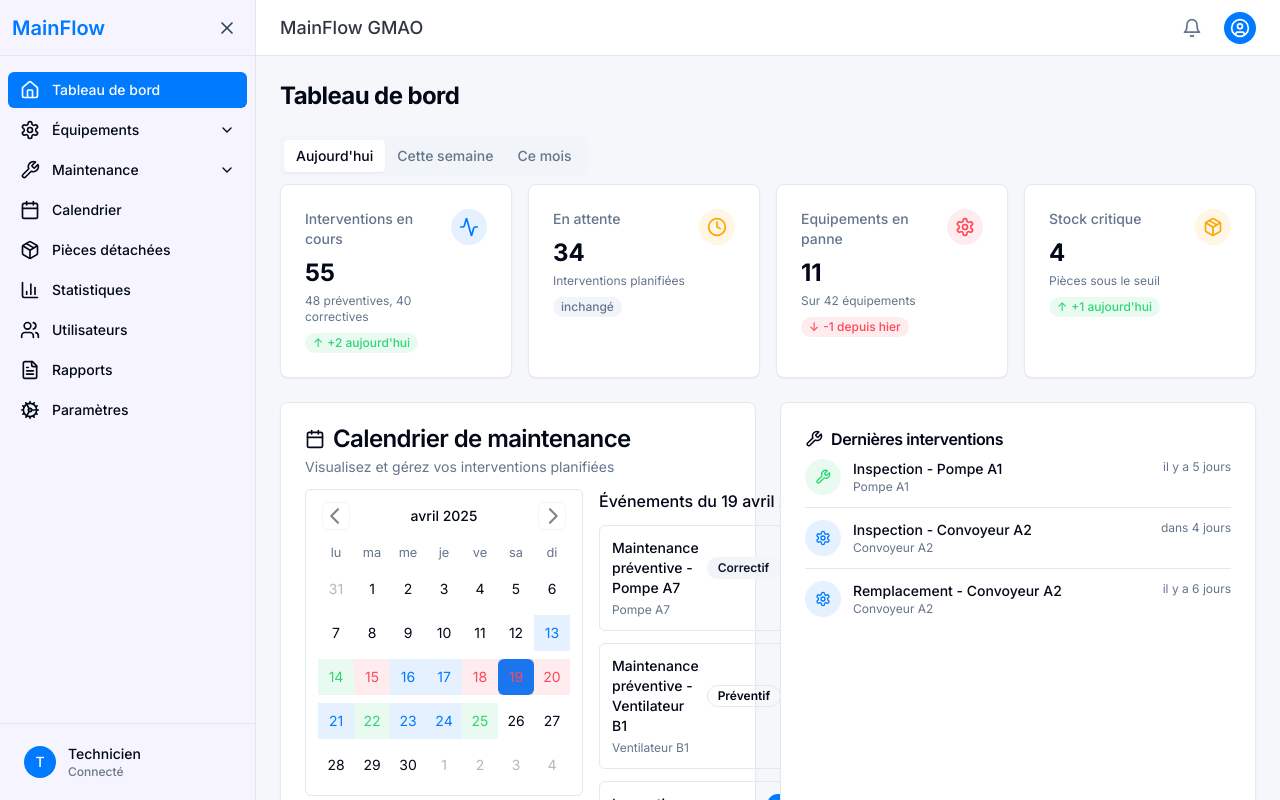
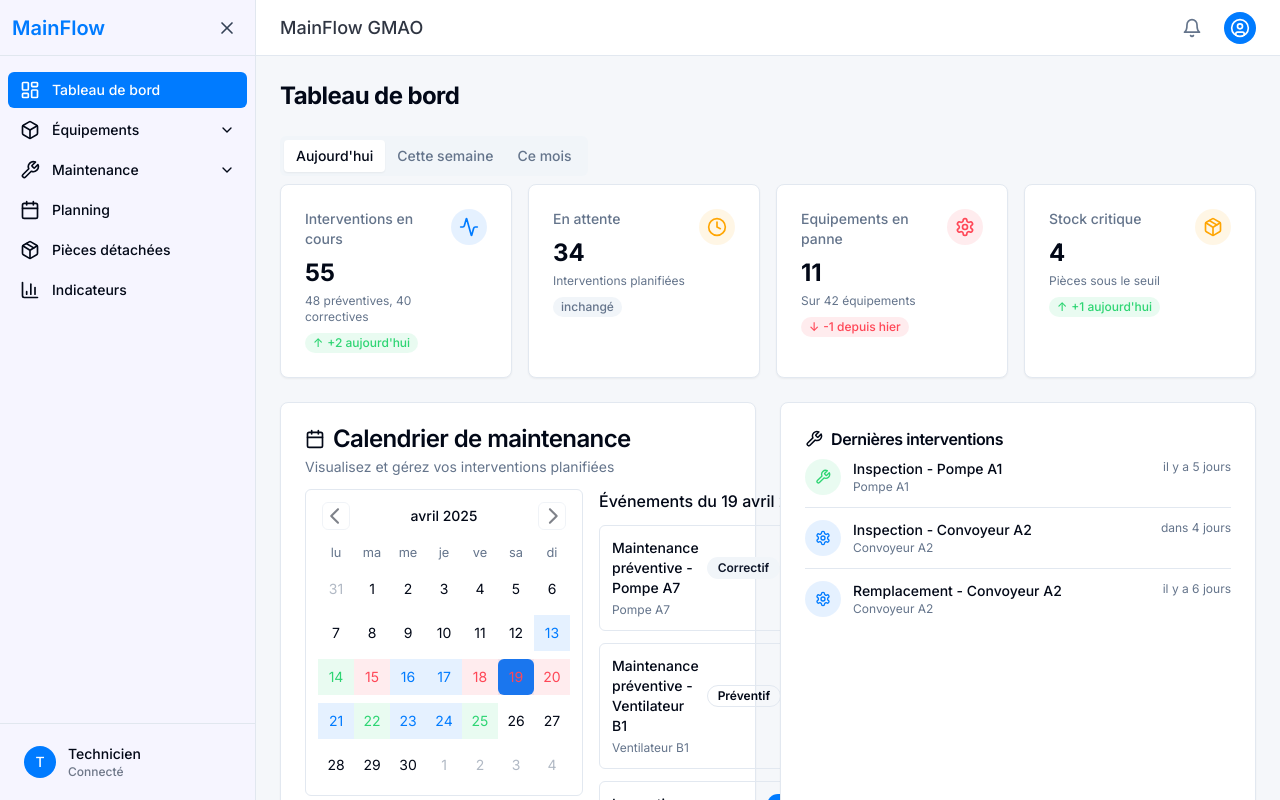
Before and after one commit to warf23/GMAO_ENSAM, a React (Vite) app: page / in a window 1280 px wide. Built offline with nearby package versions, Linux system fonts and the light colour scheme.

Commit message:
Refactor: Remove unused features and minimize app

```diff
--- a/src/App.tsx
+++ b/src/App.tsx
@@ -31,9 +31,6 @@ const App = () => (
             <Route path="/calendrier" element={<div className="p-6">Calendrier des interventions (à implémenter)</div>} />
             <Route path="/pieces" element={<div className="p-6">Gestion des pièces détachées (à implémenter)</div>} />
             <Route path="/statistiques" element={<div className="p-6">Statistiques et indicateurs (à implémenter)</div>} />
-            <Route path="/utilisateurs" element={<div className="p-6">Gestion des utilisateurs (à implémenter)</div>} />
-            <Route path="/rapports" element={<div className="p-6">Rapports (à implémenter)</div>} />
-            <Route path="/parametres" element={<div className="p-6">Paramètres du système (à implémenter)</div>} />
           </Route>
           <Route path="*" element={<NotFound />} />
         </Routes>
--- a/src/components/layout/AppSidebar.tsx
+++ b/src/components/layout/AppSidebar.tsx
@@ -1,9 +1,9 @@
-
 import { useState } from "react";
 import { Link, useLocation } from "react-router-dom";
 import {
-  BarChart3, Calendar, Cog, Home, Menu, Package,
-  Wrench, X, ChevronDown, Users, FileText, Settings
+  BarChart3, Box, Calendar, Package,
+  Settings, Wrench, X, ChevronDown,
+  LayoutDashboard
 } from "lucide-react";
 import { cn } from "@/lib/utils";
 
@@ -76,10 +76,10 @@ export const AppSidebar = () => {
   const [isCollapsed, setIsCollapsed] = useState(false);
 
   const sidebarItems = [
-    { title: "Tableau de bord", icon: Home, path: "/" },
+    { title: "Tableau de bord", icon: LayoutDashboard, path: "/" },
     {
       title: "Équipements",
-      icon: Settings,
+      icon: Box,
       path: "/equipements",
       hasSubItems: true,
       subItems: [
@@ -93,16 +93,13 @@ export const AppSidebar = () => {
       path: "/maintenance",
       hasSubItems: true,
       subItems: [
-        { title: "Interventions", path: "/maintenance/interventions" },
-        { title: "Préventif", path: "/maintenance/preventif" }
+        { title: "Interventions correctives", path: "/maintenance/interventions" },
+        { title: "Maintenance préventive", path: "/maintenance/preventif" }
       ]
     },
-    { title: "Calendrier", icon: Calendar, path: "/calendrier" },
+    { title: "Planning", icon: Calendar, path: "/calendrier" },
     { title: "Pièces détachées", icon: Package, path: "/pieces" },
-    { title: "Statistiques", icon: BarChart3, path: "/statistiques" },
-    { title: "Utilisateurs", icon: Users, path: "/utilisateurs" },
-    { title: "Rapports", icon: FileText, path: "/rapports" },
-    { title: "Paramètres", icon: Cog, path: "/parametres" }
+    { title: "Indicateurs", icon: BarChart3, path: "/statistiques" }
   ];
 
   return (
@@ -120,7 +117,7 @@ export const AppSidebar = () => {
           onClick={() => setIsCollapsed(!isCollapsed)}
           className="rounded-md p-1.5 text-sidebar-foreground hover:bg-sidebar-accent"
         >
-          {isCollapsed ? <Menu size={20} /> : <X size={20} />}
+          {isCollapsed ? <Settings size={20} /> : <X size={20} />}
         </button>
       </div>
 
```
